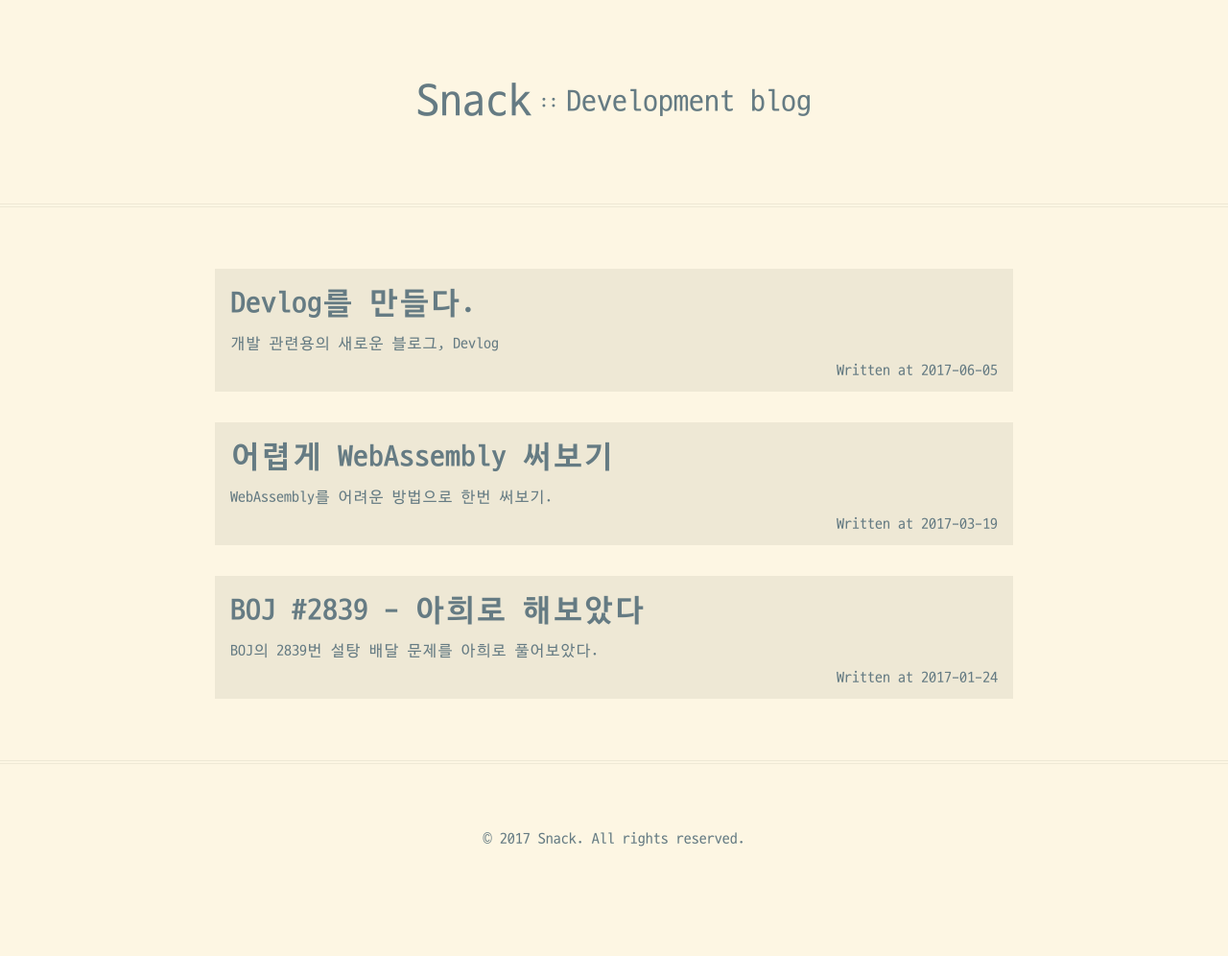
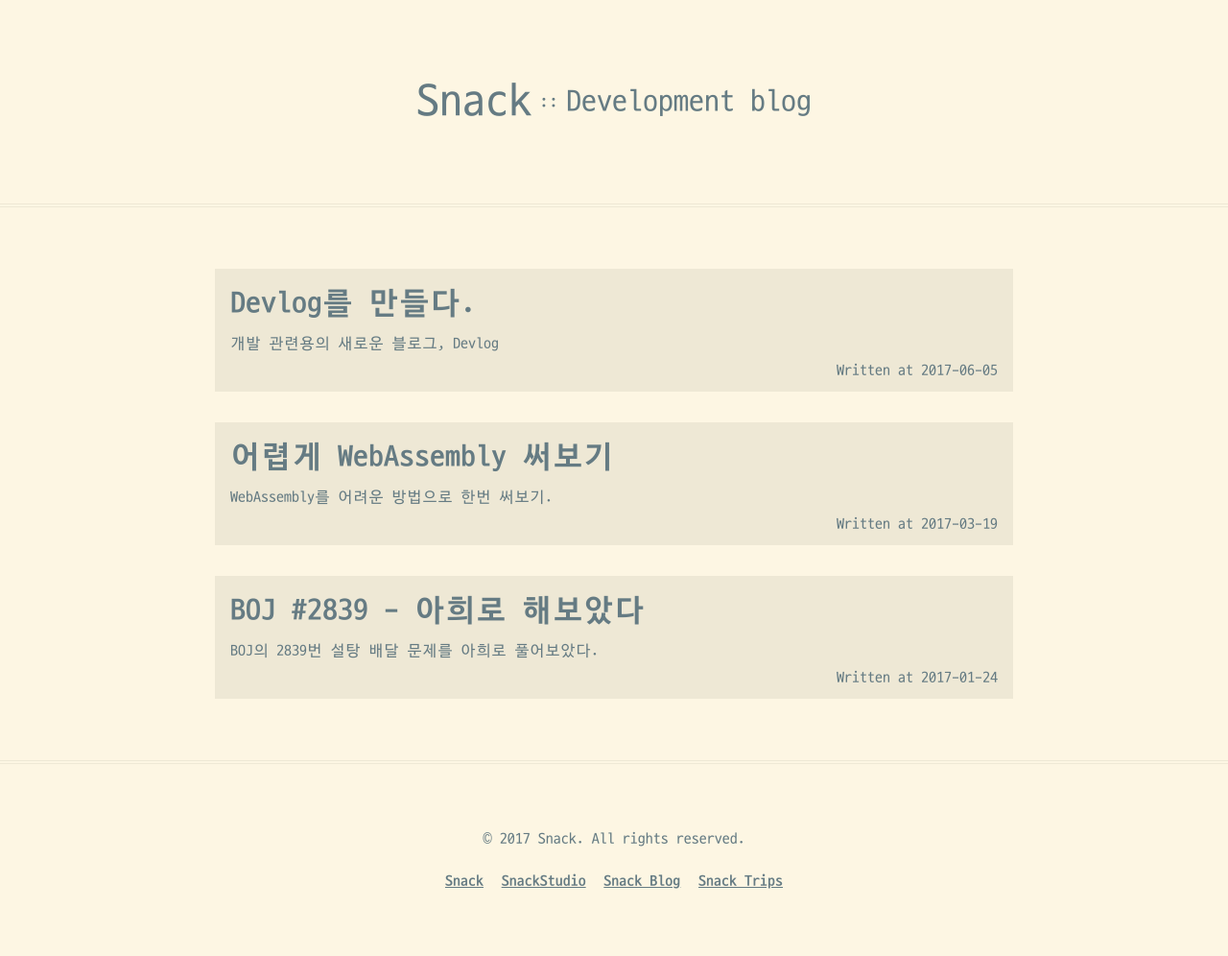
Before and after one commit to Snack-X/devlog, a Jekyll site: the page built from index.html, in a window 1280 px wide. Shown: the whole page at 96% size. Built offline with Jekyll 4.4.1, drawn with Linux system fonts in a browser that asks for light colours; the list of posts is cut into pages by our own code; before the commit the page ends 952 px from its top, so only the background shows below that.

Commit message:
Add links to the footer

```diff
--- a/_includes/blog_footer.html
+++ b/_includes/blog_footer.html
@@ -1,5 +1,11 @@
 <footer class="blog-footer">
   <div class="container">
     <p class="sosumi">© {{ site.copyright.year }} {{ site.copyright.name }}. All rights reserved.</p>
+    <ul class="links">
+      <li class="item"><a target="_blank" href="https://korsnack.kr">Snack</a></li>
+      <li class="item"><a target="_blank" href="https://snack.studio">SnackStudio</a></li>
+      <li class="item"><a target="_blank" href="https://blog.korsnack.kr">Snack Blog</a></li>
+      <li class="item"><a target="_blank" href="https://trip.korsnack.kr">Snack Trips</a></li>
+    </ul>
   </div>
 </footer>
--- a/_sass/_site.scss
+++ b/_sass/_site.scss
@@ -248,4 +248,22 @@ h6 { font-size: 1.125rem; }
 .blog-footer {
   text-align: center;
   border-top: 4px double $sc-base2;
+
+  .links {
+    margin: 0;
+    padding: 0;
+    list-style-type: none;
+
+    & > .item {
+      display: inline-block;
+      margin: 0 .3333rem;
+
+      & > a {
+        color: $text-base-color;
+        font-weight: bold;
+
+        &:hover { color: $text-highlight-color; }
+      }
+    }
+  }
 }
```
Also changed, not shown: favicon.ico (added).
